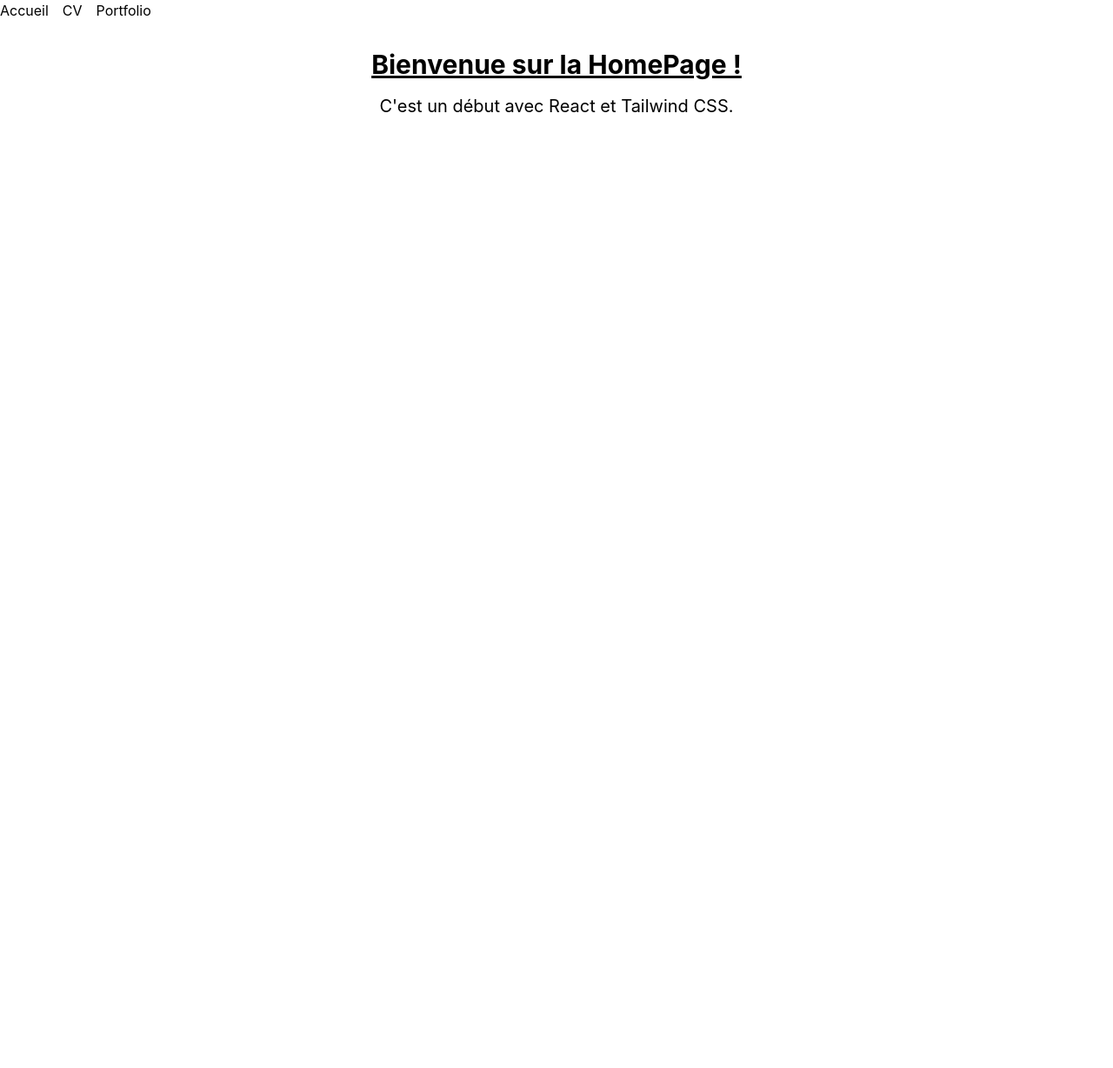
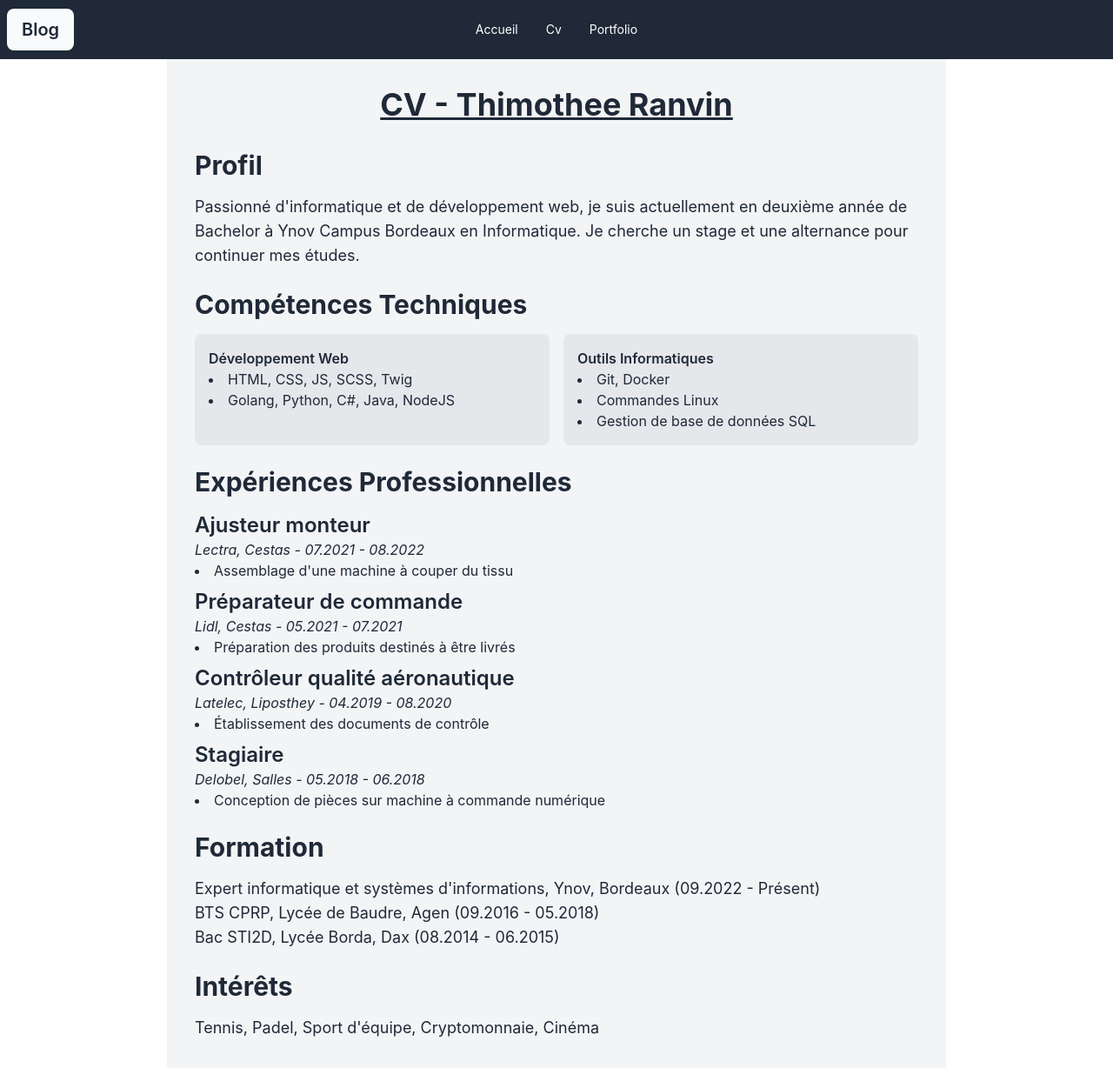
Before and after one commit to rthimoth/blog-stage, a React (Create React App) app: page /cv in a window 1280 px wide. Shown: the whole page at 87% size. Before the commit the page ends 800 px from the top, so only its background shows below. Built offline with nearby package versions, Linux system fonts and the light colour scheme.

Commit message:
start header

```diff
--- a/package.json
+++ b/package.json
@@ -10,6 +10,7 @@
     "@types/node": "^16.18.96",
     "@types/react": "^18.3.0",
     "@types/react-dom": "^18.3.0",
+    "daisyui": "^4.10.3",
     "react": "^18.3.0",
     "react-dom": "^18.3.0",
     "react-router-dom": "^6.23.0",
--- a/src/App.tsx
+++ b/src/App.tsx
@@ -1,30 +1,3 @@
-// import React from 'react';
-// import logo from './logo.svg';
-// import './App.css';
-
-// function App() {
-//   return (
-//     <div className="App">
-//       <header className="App-header">
-//         <img src={logo} className="App-logo" alt="logo" />
-//         <p>
-//           Edit <code>src/App.tsx</code> and save to reload.
-//         </p>
-//         <a
-//           className="App-link"
-//           href="https://reactjs.org"
-//           target="_blank"
-//           rel="noopener noreferrer"
-//         >
-//           Learn React
-//         </a>
-//       </header>
-//     </div>
-//   );
-// }
-
-// src/App.tsx
-
 import React from 'react';
 import {
   BrowserRouter as Router,
@@ -32,6 +5,7 @@ import {
   Route,
   Link
 } from 'react-router-dom';
+import Header from './components/header';
 import Home from './pages/homePage';
 import CV from './pages/cv';
 import Portfolio from './pages/portfolio';
@@ -39,8 +13,9 @@ import Portfolio from './pages/portfolio';
 function App() {
   return (
     <Router>
+      <Header />
       <div>
-        <nav>
+        {/* <nav>
           <ul className="flex space-x-4">
             <li>
               <Link to="/">Accueil</Link>
@@ -52,7 +27,7 @@ function App() {
               <Link to="/portfolio">Portfolio</Link>
             </li>
           </ul>
-        </nav>
+        </nav> */}
         <Routes>
           <Route path="/" element={<Home />} />
           <Route path="/cv" element={<CV />} />
--- /dev/null
+++ b/src/components/header.tsx
@@ -0,0 +1,50 @@
+// src/pages/HomePage.tsx
+import React from 'react';
+
+const Header = () => {
+    return (
+        <div className="navbar bg-gray-800">
+  <div className="navbar-start">
+    <div className="dropdown">
+      <div tabIndex={0} role="button" className="btn btn-ghost lg:hidden">
+        <svg xmlns="http://www.w3.org/2000/svg" className="h-5 w-5" fill="none" viewBox="0 0 24 24" stroke="currentColor"><path strokeLinecap="round" strokeLinejoin="round" strokeWidth="2" d="M4 6h16M4 12h8m-8 6h16" /></svg>
+      </div>
+      <ul tabIndex={0} className="menu menu-sm dropdown-content mt-3 z-[1] p-2 shadow bg-base-100 rounded-box w-52">
+        <li><a href='/'>Accueil</a></li>
+        <li><a href='/cv'>Cv</a></li>
+        {/* <li>
+          <a>Parent</a>
+          <ul className="p-2">
+            <li><a>Submenu 1</a></li>
+            <li><a>Submenu 2</a></li>
+          </ul>
+        </li> */}
+        <li><a href='/portfolio'>Portfolio</a></li>
+      </ul>
+    </div>
+    <a className="btn btn-ghost text-xl bg-gray-50">Blog</a>
+  </div>
+  <div className="navbar-center hidden lg:flex">
+    <ul className="menu menu-horizontal px-1 text-white">
+      <li><a href='/'>Accueil</a></li>
+      {/* <li>
+        <details>
+          <summary>Parent</summary>
+          <ul className="p-2">
+            <li><a>Submenu 1</a></li>
+            <li><a>Submenu 2</a></li>
+          </ul>
+        </details>
+      </li> */}
+      <li><a href='/cv'>Cv</a></li>
+      <li><a href='/portfolio'>Portfolio</a></li>
+    </ul>
+  </div>
+  <div className="navbar-end">
+    {/* <a className="btn">Button</a> */}
+  </div>
+</div>
+    );
+};
+
+export default Header;
--- a/src/pages/cv.tsx
+++ b/src/pages/cv.tsx
@@ -1,16 +1,82 @@
-// src/pages/HomePage.tsx
+// src/pages/CV.tsx
 
-const HomePage = () => {
-    return (
-      <div className="p-8">
-        <h1 className="text-3xl font-bold underline text-center">
-          Bienvenue sur la HomePage !
-        </h1>
-        <p className="mt-4 text-xl text-center">
-          C'est un début avec React et Tailwind CSS.
+const CV = () => {
+  return (
+
+    <div className="max-w-4xl mx-auto p-8 bg-gray-100">
+      <h1 className="text-4xl font-bold underline text-center mb-8">
+        CV - Thimothee Ranvin
+      </h1>
+
+      <section>
+        <h2 className="text-3xl font-bold mt-6 mb-4">Profil</h2>
+        <p className="text-lg">
+          Passionné d'informatique et de développement web, je suis actuellement en deuxième année de Bachelor à Ynov Campus Bordeaux en Informatique. Je cherche un stage et une alternance pour continuer mes études.
         </p>
-      </div>
-    );
-  };
+      </section>
 
-  export default HomePage;
+      <section>
+        <h2 className="text-3xl font-bold mt-6 mb-4">Compétences Techniques</h2>
+        <div className="grid grid-cols-2 gap-4">
+          <div className="bg-gray-200 rounded-lg p-4">
+            <h4 className="font-semibold">Développement Web</h4>
+            <ul className="list-disc list-inside">
+              <li>HTML, CSS, JS, SCSS, Twig</li>
+              <li>Golang, Python, C#, Java, NodeJS</li>
+            </ul>
+          </div>
+          <div className="bg-gray-200 rounded-lg p-4">
+            <h4 className="font-semibold">Outils Informatiques</h4>
+            <ul className="list-disc list-inside">
+              <li>Git, Docker</li>
+              <li>Commandes Linux</li>
+              <li>Gestion de base de données SQL</li>
+            </ul>
+          </div>
+        </div>
+      </section>
+
+      <section>
+        <h2 className="text-3xl font-bold mt-6 mb-4">Expériences Professionnelles</h2>
+        <div className="space-y-2">
+          {[
+            { role: "Ajusteur monteur", company: "Lectra, Cestas", period: "07.2021 - 08.2022", tasks: ["Assemblage d'une machine à couper du tissu"] },
+            { role: "Préparateur de commande", company: "Lidl, Cestas", period: "05.2021 - 07.2021", tasks: ["Préparation des produits destinés à être livrés"] },
+            { role: "Contrôleur qualité aéronautique", company: "Latelec, Liposthey", period: "04.2019 - 08.2020", tasks: ["Établissement des documents de contrôle"] },
+            { role: "Stagiaire", company: "Delobel, Salles", period: "05.2018 - 06.2018", tasks: ["Conception de pièces sur machine à commande numérique"] },
+          ].map((exp, index) => (
+            <div key={index}>
+              <h3 className="text-2xl font-semibold">{exp.role}</h3>
+              <p className="italic">{exp.company} - {exp.period}</p>
+              <ul className="list-disc list-inside">
+                {exp.tasks.map((task, taskIndex) => <li key={taskIndex}>{task}</li>)}
+              </ul>
+            </div>
+          ))}
+        </div>
+      </section>
+
+      <section>
+        <h2 className="text-3xl font-bold mt-6 mb-4">Formation</h2>
+        <p className="text-lg">
+          Expert informatique et systèmes d'informations, Ynov, Bordeaux (09.2022 - Présent)
+        </p>
+        <p className="text-lg">
+          BTS CPRP, Lycée de Baudre, Agen (09.2016 - 05.2018)
+        </p>
+        <p className="text-lg">
+          Bac STI2D, Lycée Borda, Dax (08.2014 - 06.2015)
+        </p>
+      </section>
+
+      <section>
+        <h2 className="text-3xl font-bold mt-6 mb-4">Intérêts</h2>
+        <p className="text-lg">
+          Tennis, Padel, Sport d'équipe, Cryptomonnaie, Cinéma
+        </p>
+      </section>
+    </div>
+  );
+};
+
+export default CV;
--- a/src/pages/homePage.tsx
+++ b/src/pages/homePage.tsx
@@ -2,14 +2,55 @@
 
 const HomePage = () => {
   return (
-      <div className="p-8">
-        <h1 className="text-3xl font-bold underline text-center">
-          Bienvenue sur la HomePage !
+      <div className="max-w-4xl mx-auto p-8 bg-gray-100 ">
+          <h1 className="text-4xl font-bold underline text-center mb-8">
+              Drapo
           </h1>
-        <p className="mt-4 text-xl text-center">
-          C'est un début avec React et Tailwind CSS.
+
+          <section className="mb-8">
+              <h2 className="text-3xl font-bold mt-6">1. Intégration dans l'entreprise</h2>
+              <p className="mt-2 text-lg">
+                  Détails de votre intégration, l'équipe, l'environnement de travail, etc.
               </p>
+          </section>
+
+          <section className="mb-8">
+              <h2 className="text-3xl font-bold mt-6">2. Difficultés rencontrées & Solutions apportées</h2>
+              <p className="mt-2 text-lg">
+                  Description des défis auxquels vous avez été confronté et des solutions que vous avez mises en œuvre.
+              </p>
+          </section>
+
+          <section className="mb-8">
+              <h2 className="text-3xl font-bold mt-6">3. Aspect technique des missions effectuées</h2>
+              <p className="mt-2 text-lg">
+                  Explication des aspects techniques des tâches réalisées pendant le stage.
+              </p>
+          </section>
+
+          <section className="mb-8">
+              <h2 className="text-3xl font-bold mt-6">4. Connaissances mobilisées lors des missions</h2>
+              <p className="mt-2 text-lg">
+                  Liste des connaissances préexistantes que vous avez utilisées durant vos missions.
+              </p>
+          </section>
+
+          <section className="mb-8">
+              <h2 className="text-3xl font-bold mt-6">5. Compétences acquises</h2>
+              <p className="mt-2 text-lg">
+                  Discussion sur les nouvelles compétences que vous avez développées pendant votre stage.
+              </p>
+          </section>
+
+          <section className="mb-8">
+              <h2 className="text-3xl font-bold mt-6">6. De l'actualité en lien avec mon profil</h2>
+              <p className="mt-2 text-lg">
+                  Informations récentes ou tendances dans votre domaine qui sont pertinentes pour votre expérience de stage.
+              </p>
+          </section>
+
       </div>
+
   );
 };
 
--- a/src/pages/portfolio.tsx
+++ b/src/pages/portfolio.tsx
@@ -1,16 +1,37 @@
 // src/pages/HomePage.tsx
 
-const HomePage = () => {
+const PortFolio = () => {
     return (
       <div className="p-8">
-        <h1 className="text-3xl font-bold underline text-center">
-          Bienvenue sur la HomePage !
-        </h1>
-        <p className="mt-4 text-xl text-center">
-          C'est un début avec React et Tailwind CSS.
-        </p>
+        <div className="collapse collapse-arrow bg-base-200">
+        <input type="radio" name="my-accordion-2" defaultChecked />
+        <div className="collapse-title text-xl font-medium">
+          Click to open this one and close others
+        </div>
+        <div className="collapse-content">
+          <p>hello</p>
+        </div>
+      </div>
+      <div className="collapse collapse-arrow bg-base-200">
+        <input type="radio" name="my-accordion-2" />
+        <div className="collapse-title text-xl font-medium">
+          Click to open this one and close others
+        </div>
+        <div className="collapse-content">
+          <p>hello</p>
+        </div>
+      </div>
+      <div className="collapse collapse-arrow bg-base-200">
+        <input type="radio" name="my-accordion-2" />
+        <div className="collapse-title text-xl font-medium">
+          Click to open this one and close others
+        </div>
+        <div className="collapse-content">
+          <p>hello</p>
+        </div>
+      </div>
       </div>
     );
   };
 
-  export default HomePage;
+  export default PortFolio;
--- a/tailwind.config.js
+++ b/tailwind.config.js
@@ -6,5 +6,7 @@ module.exports = {
   theme: {
     extend: {},
   },
-  plugins: [],
+  plugins: [
+    require('daisyui')
+  ],
 };
```
Also changed, not shown: 1 other file (tests, documents, lock files or other folders). Lines whose indentation alone changed are shown as unchanged.
